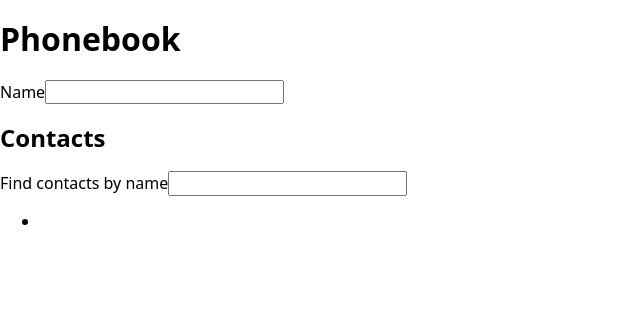
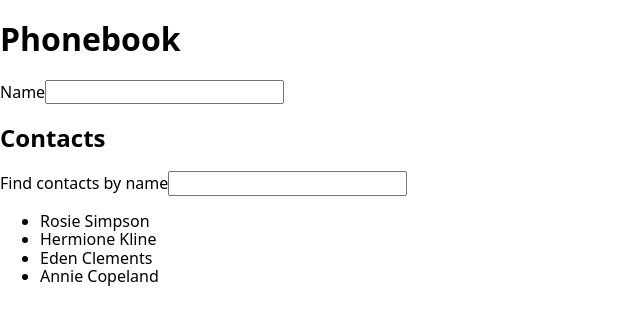
Before and after one commit to Feride-Sham/goit-react-hw-02-phonebook, a React (Create React App) app: page / in a window 1280 px wide. Shown: the top 324 px of the page, without its empty margins (0-640 px from the left). Built offline with nearby package versions, Linux system fonts and the light colour scheme.

Commit message:
feat: add state in app

```diff
--- a/src/App.js
+++ b/src/App.js
@@ -6,11 +6,20 @@
 
 class App extends Component {
   state = {
-    contacts: [],
+    contacts: [
+      { id: "id-1", name: "Rosie Simpson", number: "459-12-56" },
+      { id: "id-2", name: "Hermione Kline", number: "443-89-12" },
+      { id: "id-3", name: "Eden Clements", number: "645-17-79" },
+      { id: "id-4", name: "Annie Copeland", number: "227-91-26" },
+    ],
+    filter: "",
     name: "",
+    number: "",
   };
 
   render() {
+    const { contacts } = this.state;
+    console.log(contacts);
     return (
       <div className="App">
         <h1>Phonebook</h1>
@@ -18,7 +27,7 @@
 
         <h2>Contacts</h2>
         <Filter />
-        <ContactList />
+        <ContactList contactList={contacts} />
       </div>
     );
   }
--- a/src/components/ContactList/ContactList.js
+++ b/src/components/ContactList/ContactList.js
@@ -1,10 +1,17 @@
 import React from "react";
-import ContactListItem from "../ContactListItem/ContactListItem";
+// import ContactListItem from "../ContactListItem/ContactListItem";
 
-const ContactList = () => {
+const ContactList = ({ contactList }) => {
   return (
+    // <ul>
+    //   const {(id, name)}=
+    //   <ContactListItem />
+    // </ul>
     <ul>
-      <ContactListItem />
+      {contactList.map(({ id, name }) => (
+        // <ContactListItem item={name} key={id} />
+        <li key={id}>{name}</li>
+      ))}
     </ul>
   );
 };
--- a/src/components/ContactListItem/ContactListItem.js
+++ b/src/components/ContactListItem/ContactListItem.js
@@ -1,7 +1,9 @@
-import React from "react";
+// import React from "react";
 
-const ContactListItem = () => {
-  return <li></li>;
-};
+// const ContactListItem = ({ item }) => {
+//   const { id, name } = this.item;
+//   return <li key={id}>{name}</li>;
+//   // <li>{item}</li>;
+// };
 
-export default ContactListItem;
+// export default ContactListItem;
```
